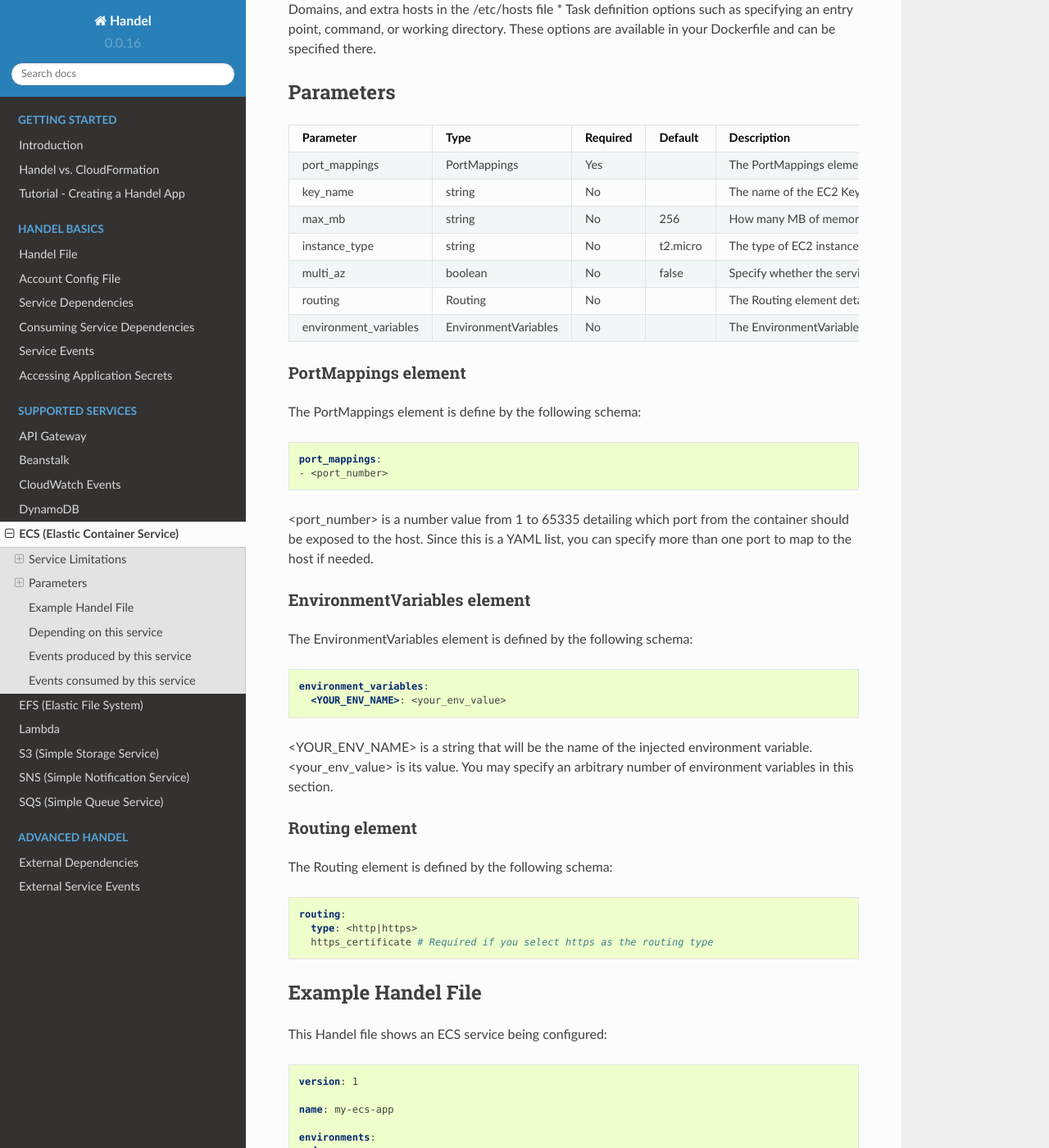
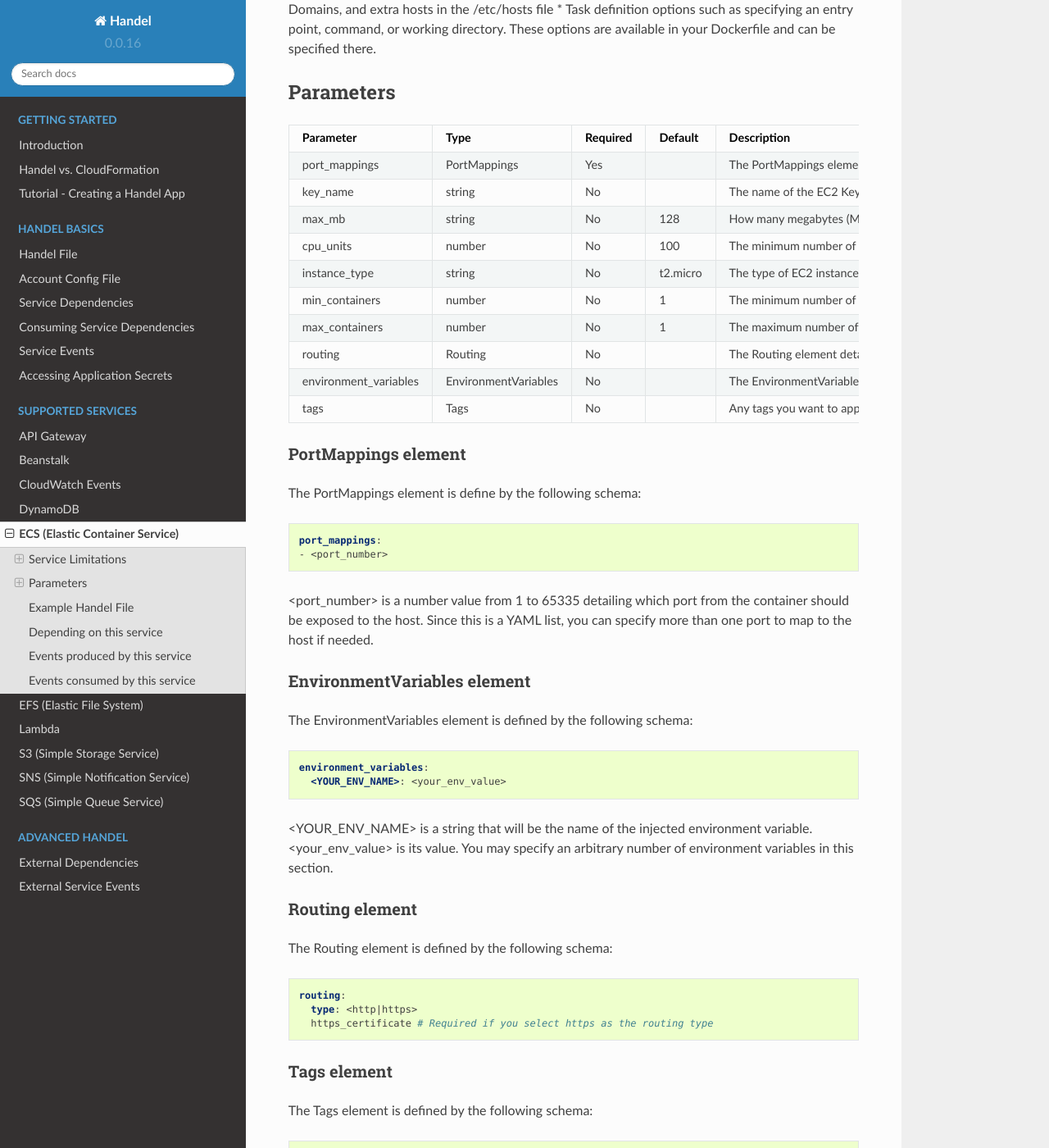
Before and after one commit to byu-oit/handel, a Sphinx documentation site: the page built from docs/supported-services/ecs.rst, in a window 1280 px wide and 1400 px high, scrolled down 654 px. Shown: the whole window at 82% size. Built offline with Sphinx 7.4.7 and the Read the Docs theme 2.0.0, drawn with Linux system fonts in a browser that asks for light colours; some of the changed text lies outside the part shown.

Commit message:
Add tags support for ECS service.
I also took advantage of this change and refactored the ECS deploy
method to be more in line with the other deployers.

```diff
--- a/docs/supported-services/ecs.rst
+++ b/docs/supported-services/ecs.rst
@@ -44,18 +44,28 @@ Parameters
    * - max_mb
      - string
      - No
-     - 256
-     - How many MB of memory you wish to allocate for each container instance of your service. This will be used when calculating how many containers to fit on each host of the instance type you specify
+     - 128
+     - How many megabytes (MB) of memory you wish to allocate for each container instance of your service. This will be used when calculating how many containers to fit on each host of the instance type you specify
+   * - cpu_units
+     - number
+     - No
+     - 100
+     - The minimum number of CPU units you want to dedicate to the container.
    * - instance_type
      - string
      - No
      - t2.micro
      - The type of EC2 instance to use for your cluster. A larger instance will fit more task containers on each instance
-   * - multi_az
-     - boolean
+   * - min_containers
+     - number
      - No
-     - false
-     - Specify whether the service should be required to be multi-AZ. If set to true, you will have at least two EC2 instances provisioned regardless of whether or not your container tasks could fit on a single instance.
+     - 1
+     - The minimum number of containers to run in the service.
+   * - max_containers
+     - number
+     - No
+     - 1
+     - The maximum number of containers to run in the service.
    * - routing
      - Routing
      - No
@@ -66,6 +76,11 @@ Parameters
      - No
      -
      - The EnvironmentVariables element details environment variables you wish to be injected into your application
+   * - tags
+     - Tags
+     - No
+     -
+     - Any tags you want to apply to your Beanstalk environment
 
 PortMappings element
 ~~~~~~~~~~~~~~~~~~~~
@@ -98,6 +113,15 @@ The Routing element is defined by the following schema:
     routing:
       type: <http|https>
       https_certificate # Required if you select https as the routing type
+
+Tags element
+~~~~~~~~~~~~
+The Tags element is defined by the following schema:
+
+.. code-block:: yaml
+
+  tags:
+   <your_tag_name>: <your_tag_value>
 
 Example Handel File
 -------------------
```
Also changed, not shown: 2 other files.
